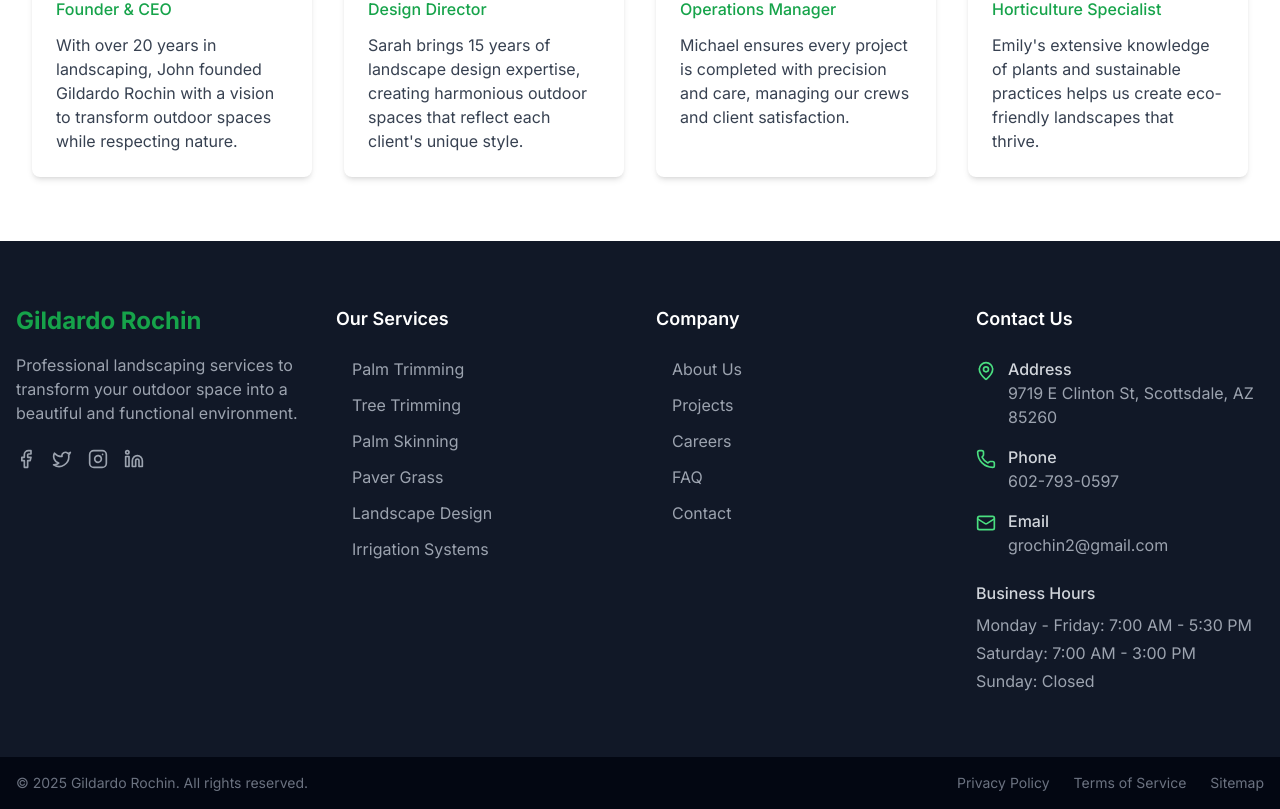
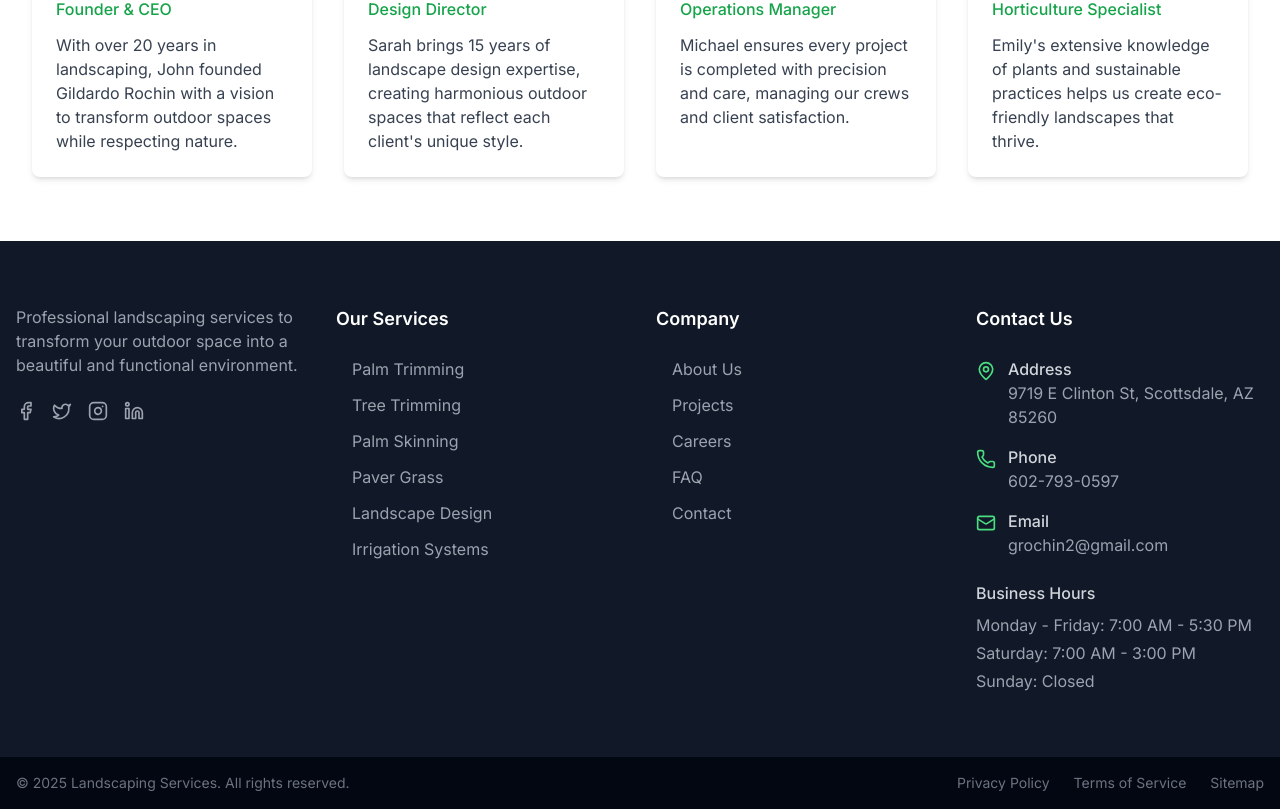
Before and after one commit to prajal19/gardening-frontend-test, a Next.js app: page /about in a window 1280 px wide. Shown: the part 1665-2474 px from the top of the page. Built offline with nearby package versions, Linux system fonts and the light colour scheme.

Commit message:
Add business name handling in Footer component for dynamic display

```diff
--- a/src/components/layout/Footer.js
+++ b/src/components/layout/Footer.js
@@ -190,6 +190,7 @@ import { useTenant } from '@/contexts/TenantContext';
 const Footer = () => {
   const { tenant, tenantConfig } = useTenant();
   const [contactInfo, setContactInfo] = useState({
+    businessName: '',
     phone: '602-793-0597',
     email: 'grochin2@gmail.com',
     address: '9719 E Clinton St, Scottsdale, AZ 85260',
@@ -222,6 +223,7 @@ const Footer = () => {
         const data = await response.json();
         if (data.success) {
           setContactInfo({
+            businessName: data.data?.name || tenantConfig?.name || '',
             phone: data.data?.phone || tenantConfig?.businessPhone || '602-793-0597',
             email: data.data?.email || tenantConfig?.businessEmail || 'grochin2@gmail.com',
             address: data.data?.address || tenantConfig?.address || '9719 E Clinton St, Scottsdale, AZ 85260',
@@ -259,7 +261,9 @@ const Footer = () => {
         <div className="grid grid-cols-1 md:grid-cols-2 lg:grid-cols-4 gap-8">
           {/* Brand and Social Icons */}
           <div>
-            <h3 className="text-2xl font-bold mb-4 text-green-600 hover:text-green-500 transition-colors duration-300">Gildardo Rochin</h3>
+            {contactInfo.businessName && (
+              <h3 className="text-2xl font-bold mb-4 text-green-600 hover:text-green-500 transition-colors duration-300">{contactInfo.businessName}</h3>
+            )}
             <p className="text-gray-400 mb-6 hover:text-green-100 transition-colors duration-300">
               Professional landscaping services to transform your outdoor space into a beautiful and functional environment.
             </p>
@@ -412,7 +416,7 @@ const Footer = () => {
       <div className="bg-gray-950 py-4">
         <div className="container mx-auto px-4 flex flex-col md:flex-row justify-between items-center">
           <p className="text-gray-500 text-sm mb-4 md:mb-0 hover:text-green-500 transition-colors duration-300">
-            © {new Date().getFullYear()} Gildardo Rochin. All rights reserved.
+            © {new Date().getFullYear()} {contactInfo.businessName || 'Landscaping Services'}. All rights reserved.
           </p>
           <div className="flex space-x-6">
             <Link href="/privacy-policy" className="text-gray-500 hover:text-green-500 text-sm transition-colors duration-300">
```
